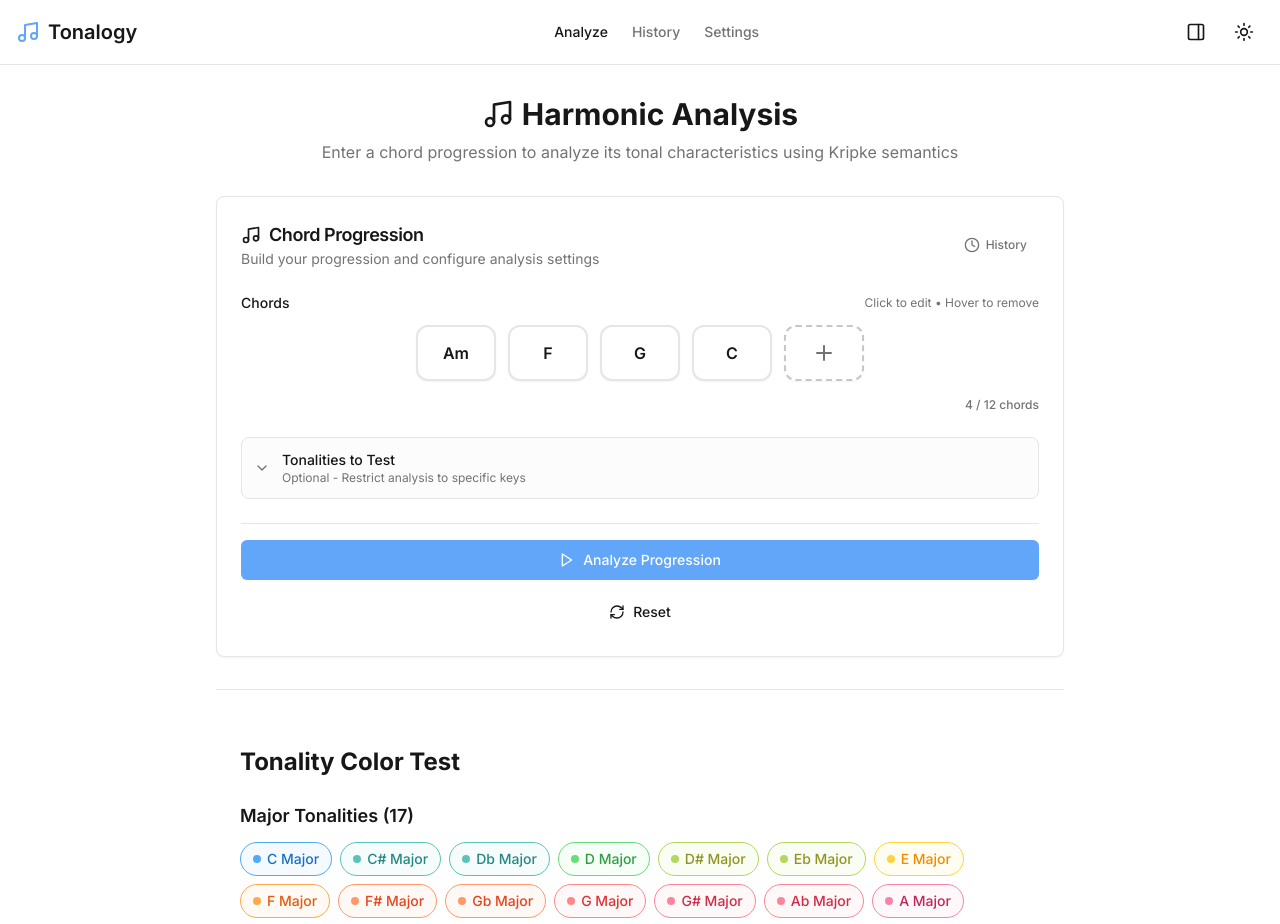
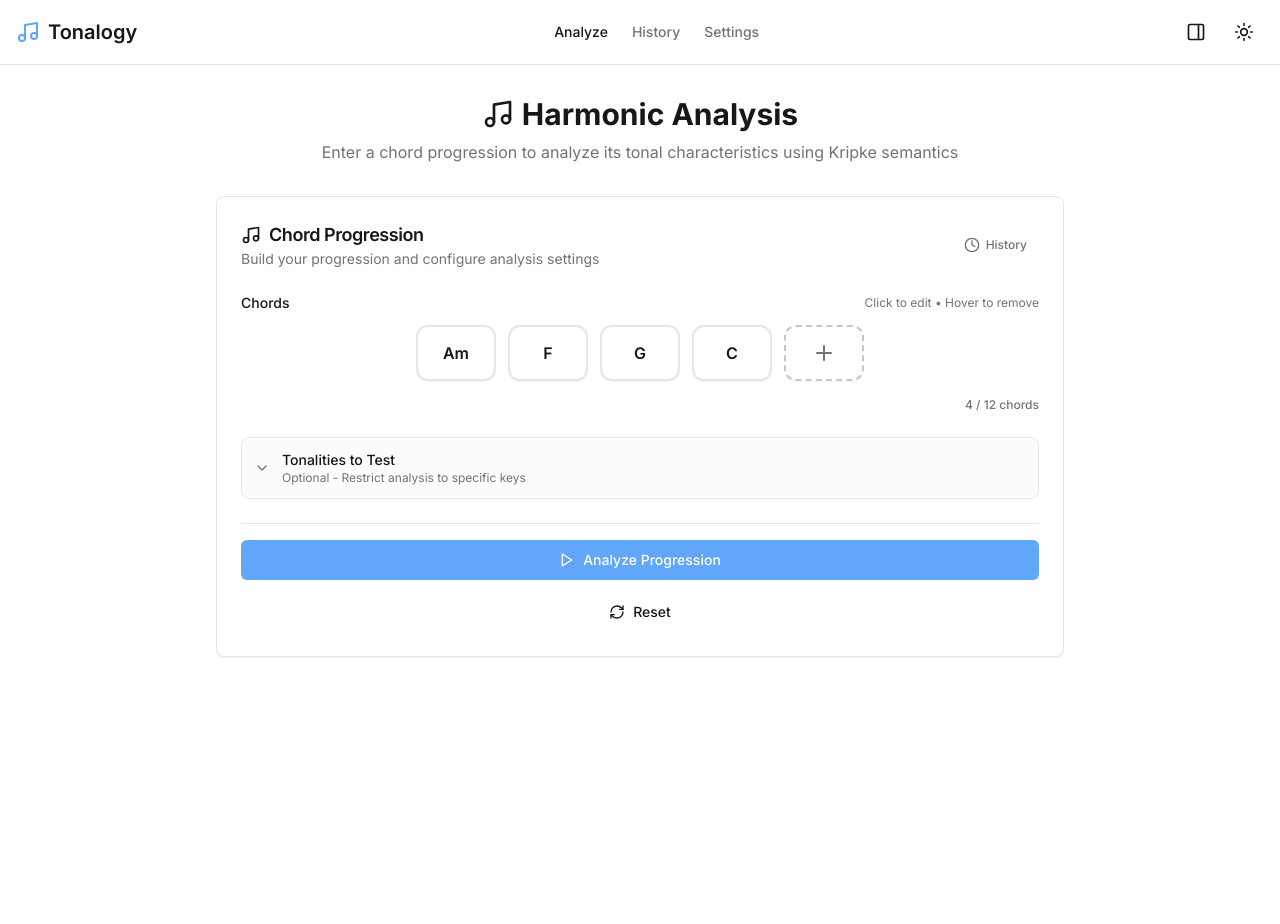
Before and after one commit to joabemorais/tonalogy-interface, a Next.js app: page / in a window 1280 px wide. Shown: the top 924 px of the page. After the commit the page ends 864 px from the top, so only its background shows below. Built offline with nearby package versions, Linux system fonts and the light colour scheme.

Commit message:
feat: update tonality color styles for improved visibility and interaction feedback

```diff
--- a/app/page.tsx
+++ b/app/page.tsx
@@ -4,7 +4,6 @@ import React, { useState, useEffect } from 'react'
 import { HarmonicAnalyzer } from '@/components/harmonic-analyzer'
 import { RecentAnalyses } from '@/components/recent-analyses'
 import { SidebarProvider, RightSidebar } from '@/components/collapsible-sidebar'
-import { TonalityTest } from '@/components/tonality-test'
 
 export default function HomePage() {
   const [isSidebarOpen, setIsSidebarOpen] = useState(false)
@@ -53,13 +52,8 @@ export default function HomePage() {
         }`}
       >
         {/* Conteúdo centralizado com largura limitada */}
-        <div className="max-w-4xl mx-auto px-6 py-8 space-y-8">
+        <div className="max-w-4xl mx-auto px-6 py-8">
           <HarmonicAnalyzer />
-
-          {/* Teste temporário das cores das tonalidades */}
-          <div className="border-t pt-8">
-            <TonalityTest />
-          </div>
         </div>
 
         {/* Right Sidebar - fixa na lateral direita */}
--- a/components/tonality-selector.tsx
+++ b/components/tonality-selector.tsx
@@ -54,24 +54,18 @@ export function TonalitySelector({ selected, onChange, disabled = false }: Tonal
                   borderWidth: '2px',
                   borderStyle,
                   borderColor: strokeColor,
-                  backgroundColor: isSelected ? fillColor : 'transparent',
+                  backgroundColor: isSelected ? fillColor : `${fillColor}25`,
                   color: isSelected ? labelColor : strokeColor,
-                  ...(isSelected ? {} : {
-                    '--hover-bg': `${fillColor}20`,
-                    '--hover-border': strokeColor
-                  })
                 }}
                 onMouseEnter={(e) => {
                   if (!isSelected && !disabled) {
-                    e.currentTarget.style.backgroundColor = `${fillColor}15`
-                    e.currentTarget.style.borderColor = strokeColor
+                    e.currentTarget.style.backgroundColor = `${fillColor}40`
                     e.currentTarget.style.color = labelColor
                   }
                 }}
                 onMouseLeave={(e) => {
                   if (!isSelected && !disabled) {
-                    e.currentTarget.style.backgroundColor = 'transparent'
-                    e.currentTarget.style.borderColor = strokeColor
+                    e.currentTarget.style.backgroundColor = `${fillColor}25`
                     e.currentTarget.style.color = strokeColor
                   }
                 }}
--- a/components/ui/tonality-badge.tsx
+++ b/components/ui/tonality-badge.tsx
@@ -61,9 +61,9 @@ export function TonalityBadge({
         }
       case 'subtle':
         return {
-          backgroundColor: `${fillColor}10`,
+          backgroundColor: `${fillColor}40`,
           color: labelColor,
-          borderColor: `${strokeColor}30`,
+          borderColor: `${strokeColor}60`,
           borderWidth: '1px',
           borderStyle
         }
```
